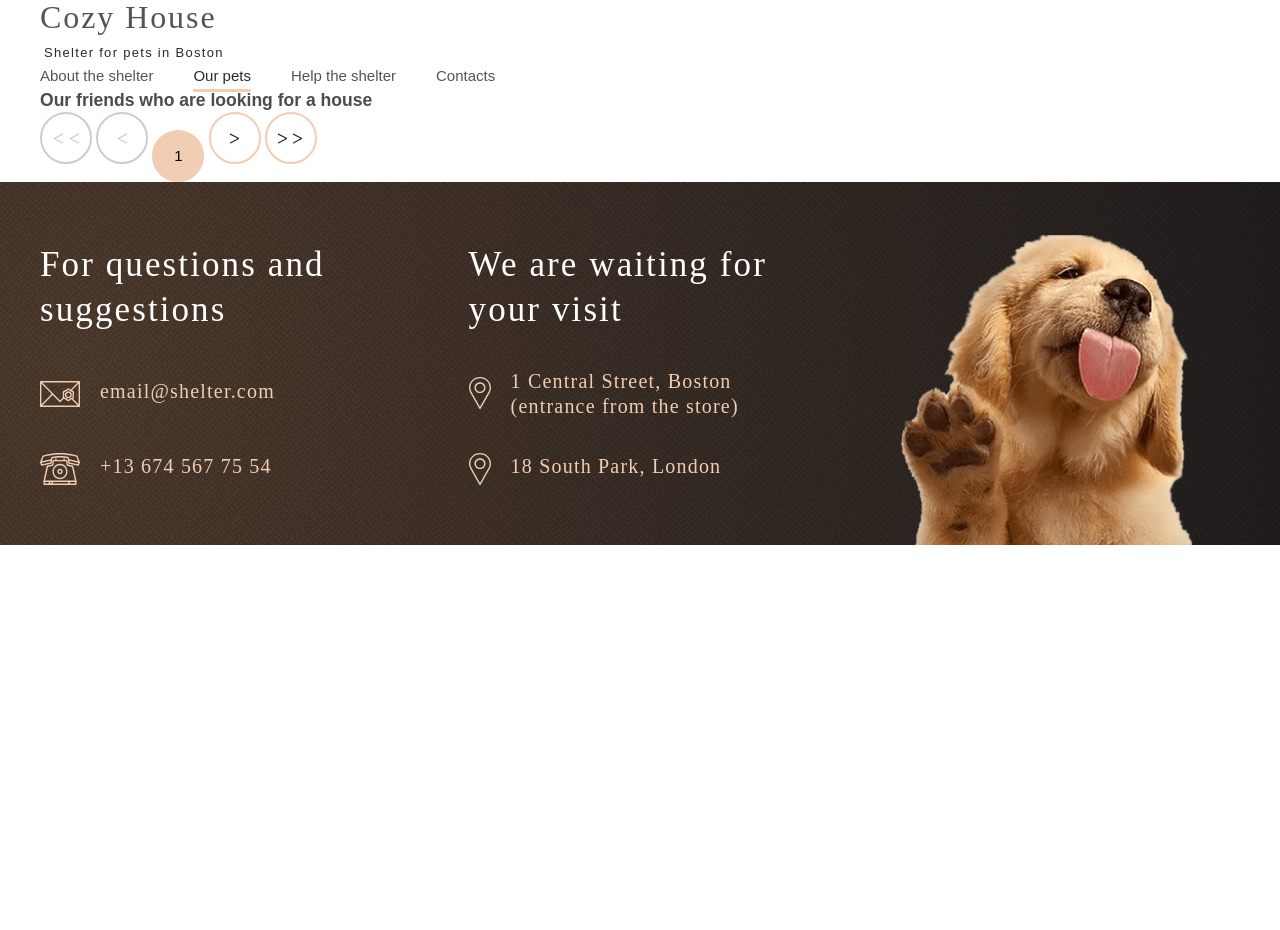
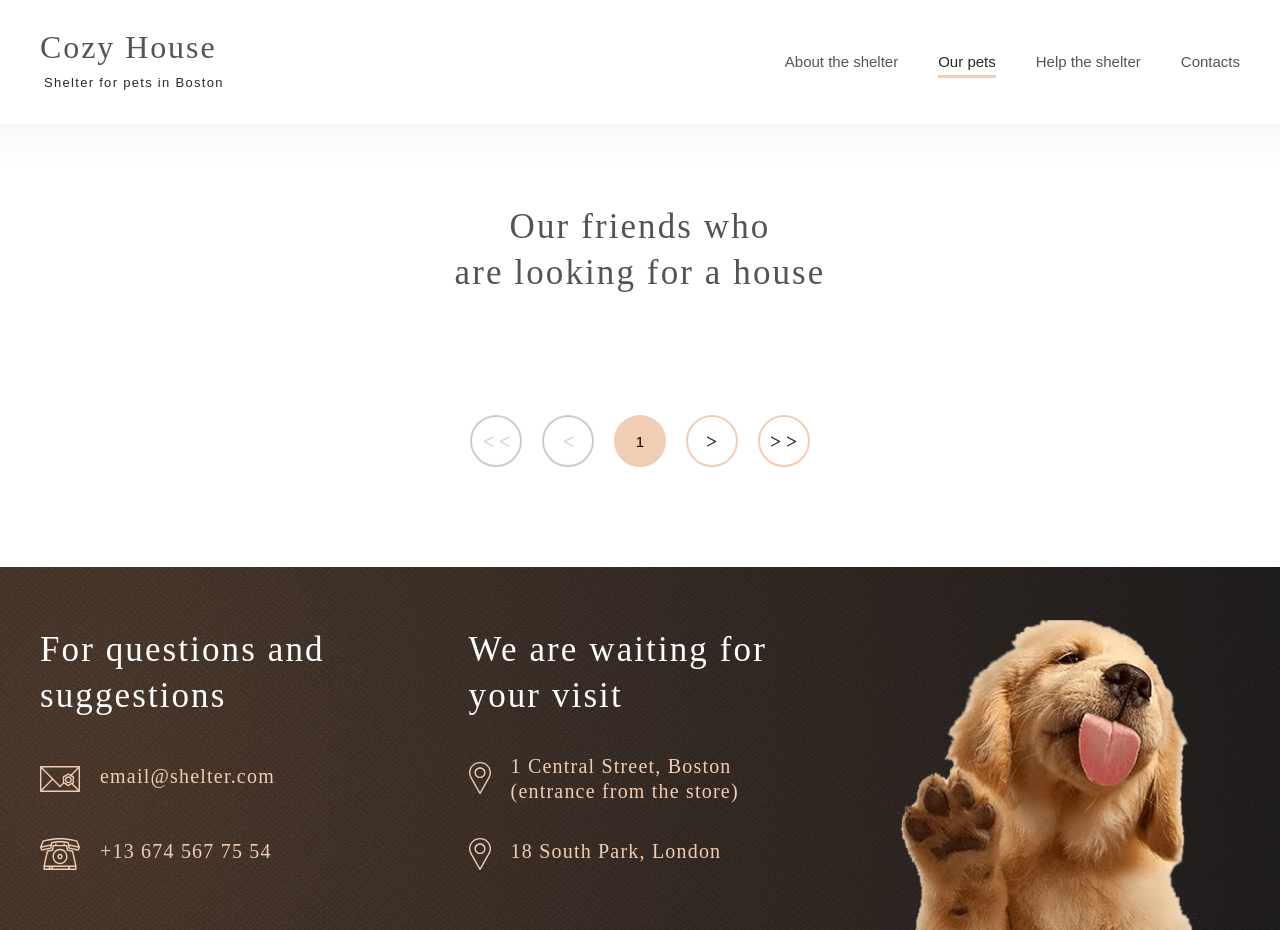
Before and after one commit to MorozovaAN/shelter, a website built with webpack: page src/our-pets.html in a window 1280 px wide. Before the commit the page ends 800 px from the top, so only its background shows below. Built offline with nearby package versions, Linux system fonts and the light colour scheme.

Commit message:
feat: styles for our-pets page

```diff
--- /dev/null
+++ b/src/styles/layout/our-pets-page/_header.scss
@@ -0,0 +1,18 @@
+.header-sticky {
+  background: $color-light-xl;
+  position: sticky;
+  top: 0;
+  z-index: 2;
+  box-shadow: $box-shadow;
+}
+.header-sticky__content {
+  display: flex;
+  justify-content: space-between;
+  align-items: center;
+  padding-top: 30px;
+  padding-bottom: 30px;
+  @include screen-s {
+    padding-top: 20px;
+    padding-bottom: 20px;
+  }
+}
--- /dev/null
+++ b/src/styles/layout/our-pets-page/_pets-catalog.scss
@@ -0,0 +1,52 @@
+.page__pets-catalog {
+  padding-top: $margin-l;
+  padding-bottom: $margin-xl;
+  @include screen-s {
+    padding-top: $margin-s;
+    padding-bottom: $margin-s;
+  }
+}
+.pets-catalog__title {
+  @include title-l;
+  max-width: 400px;
+  margin: 0 auto;
+  margin-bottom: 60px;
+  text-align: center;
+}
+.pets-slider__pagination {
+  margin-top: $margin-m;
+  display: flex;
+  justify-content: center;
+  column-gap: 20px;
+  @include screen-s {
+    column-gap: 10px;
+  }
+}
+.pagination__double-arrow-left,
+.pagination__double-arrow-right:disabled,
+.pagination__single-arrow-left,
+.pagination__single-arrow-right:disabled {
+  transform: rotate(180deg);
+}
+.pagination__double-arrow-left:disabled,
+.pagination__single-arrow-left:disabled {
+  transform: rotate(0deg);
+}
+.button-circle_number:hover {
+}
+.pets-slider__wrapper {
+  overflow: hidden;
+}
+.pets-slider__content-container {
+  display: flex;
+  column-gap: 40px;
+  transition: all 0.7s linear;
+}
+.pets-slider__content {
+  display: flex;
+  justify-content: center;
+  flex-wrap: wrap;
+  gap: 30px 40px;
+  max-width: 1200px;
+  flex-shrink: 0;
+}
--- a/src/styles/main.scss
+++ b/src/styles/main.scss
@@ -18,6 +18,9 @@
 @import 'layout/index-page/pets';
 @import 'layout/index-page/help';
 @import 'layout/index-page/donation';
+//our pets page
+@import 'layout/our-pets-page/header';
+@import 'layout/our-pets-page/pets-catalog';
 
 //components imports
 @import 'components/logo';
```
